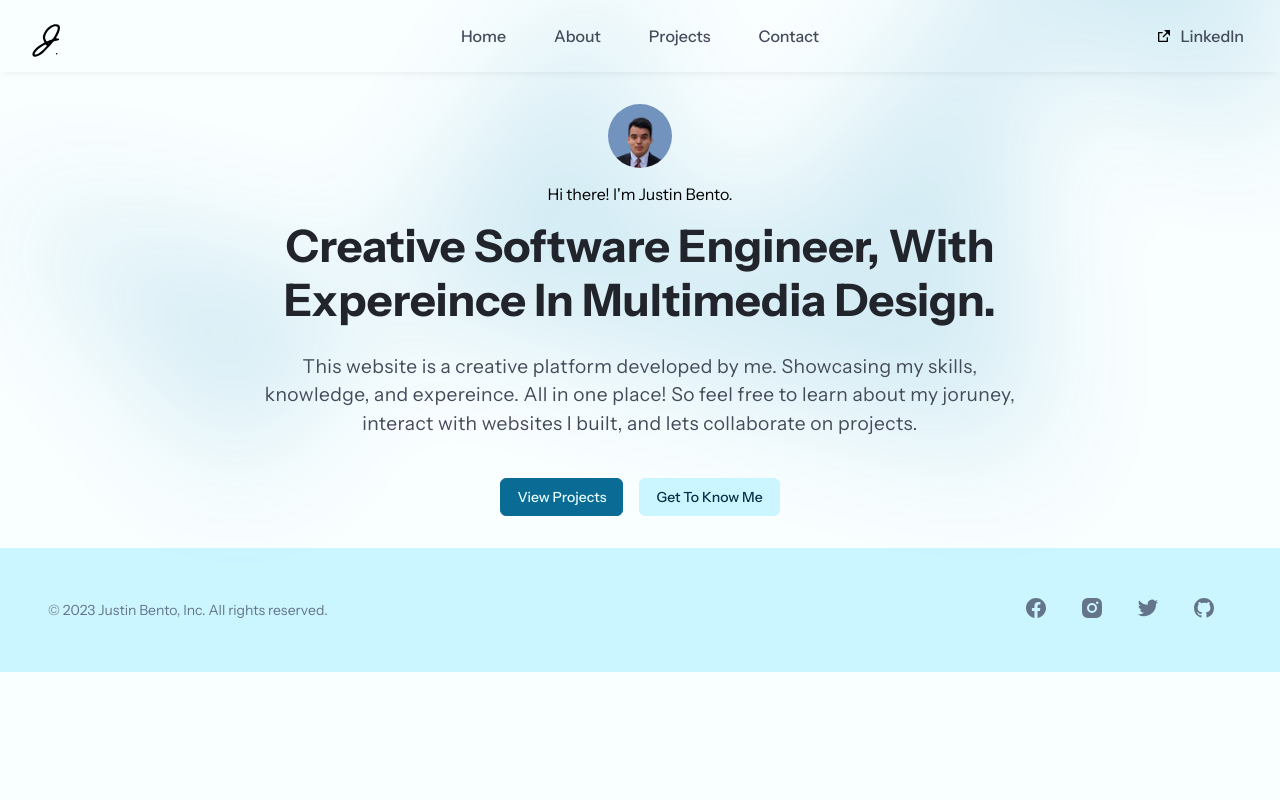
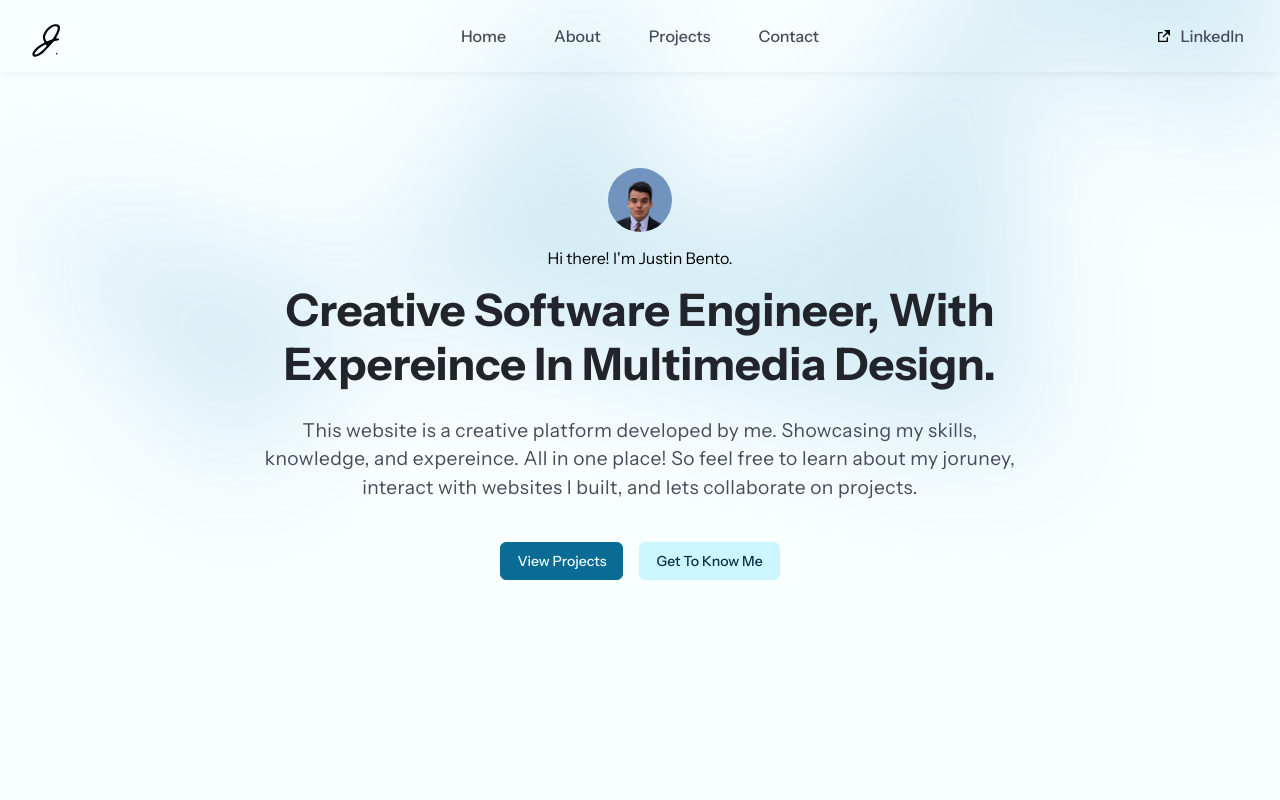
Before and after one commit to Justin-Bento/portfolio, a Next.js app: page / in a window 1280 px wide. Shown: the top 800 px of the page. Built offline with nearby package versions, Linux system fonts and the light colour scheme; no server answers.

Commit message:
fixed top and bottom spacing for container

```diff
--- a/styles/globals.css
+++ b/styles/globals.css
@@ -47,9 +47,10 @@ html body {
   font-family: "Instrument Sans", sans-serif;
 }
 .container {
+  margin: 4rem auto;
+  padding: 1rem;
   max-width: 1280px;
-  margin: 0rem auto;
-  padding: 1rem;
+  min-height: 100vh;
 }
 .headline {
   margin: 0rem 0rem 0rem 0rem;
```
